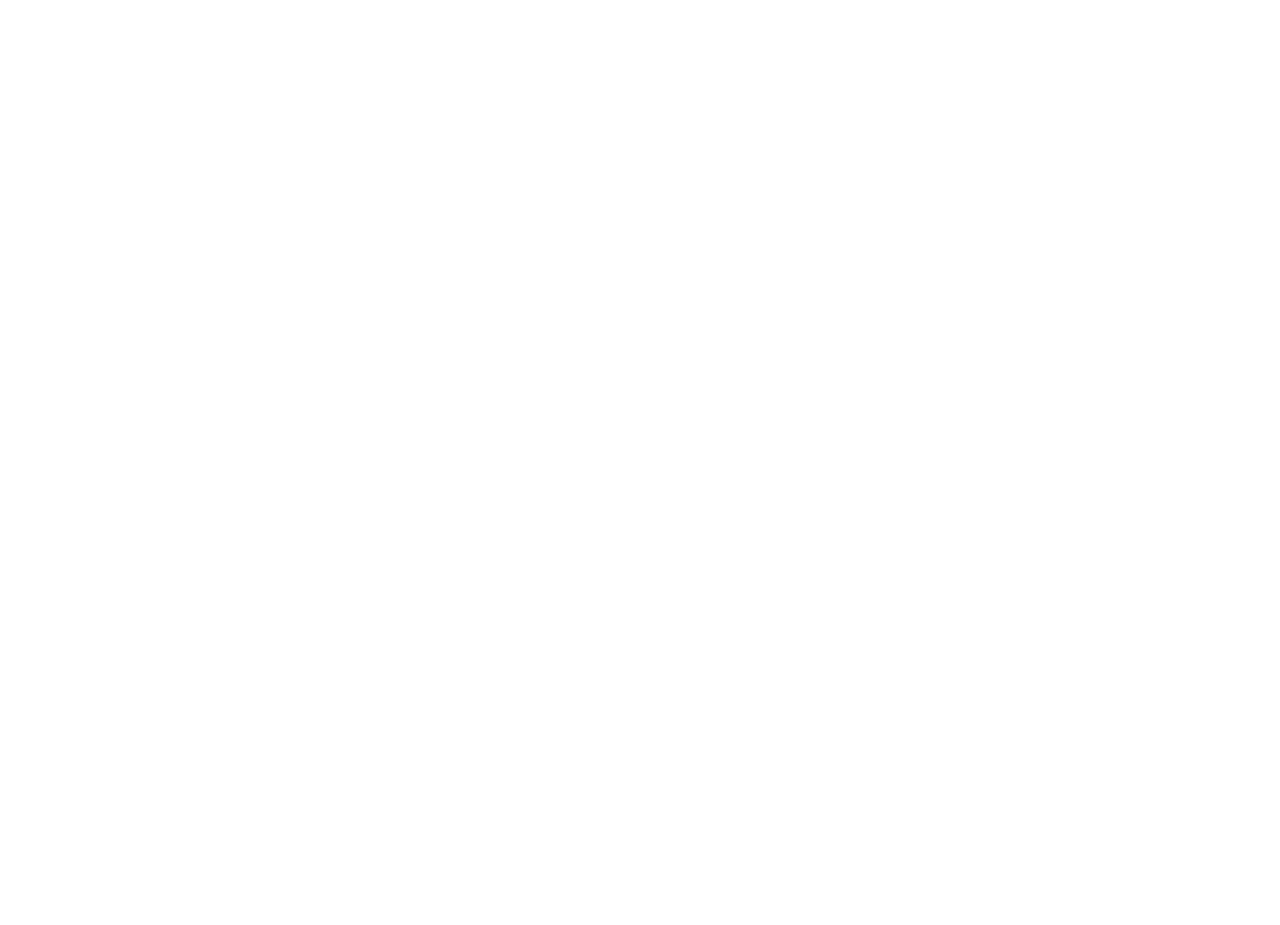
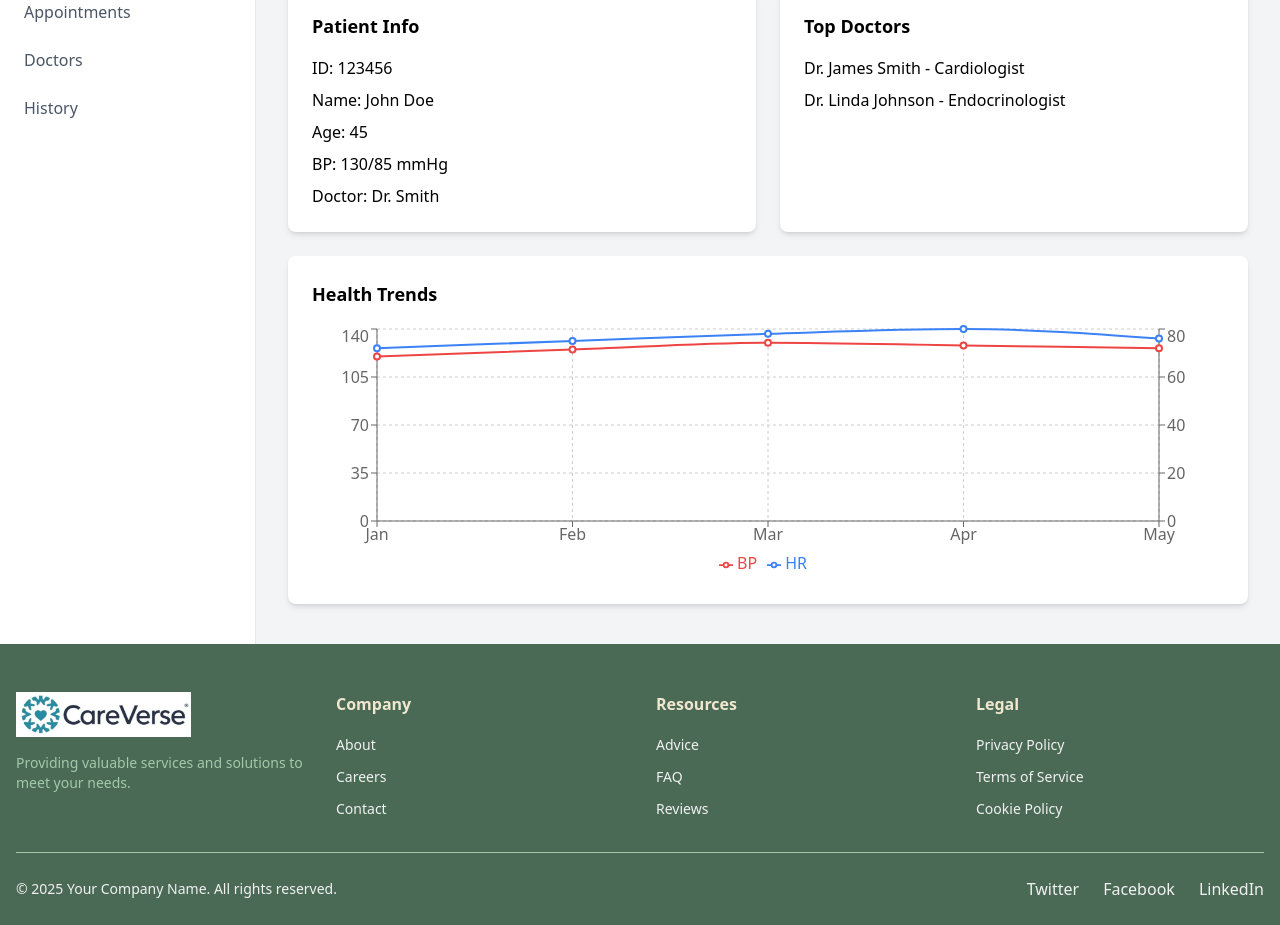
Before and after one commit to AngadSudan/Byte_Marshalls_web_Crafters, a React (Vite) app: page /profile in a window 1280 px wide. Before the commit this address had no page. Shown: the part 220-1145 px from the top of the page. Before the commit the page ends 800 px from the top, so only its background shows below. Built offline with nearby package versions, Linux system fonts and the light colour scheme.

Commit message:
added dashboard

```diff
--- a/package.json
+++ b/package.json
@@ -12,11 +12,13 @@
   "dependencies": {
     "@tailwindcss/vite": "^4.0.0",
     "axios": "^1.7.9",
+    "jspdf": "^2.5.2",
     "lucide-react": "^0.474.0",
     "react": "^18.3.1",
     "react-dom": "^18.3.1",
     "react-router-dom": "^7.1.3",
     "react-toastify": "^11.0.3",
+    "recharts": "^2.15.1",
     "tailwindcss": "^4.0.0"
   },
   "devDependencies": {
--- a/src/components/Footer.jsx
+++ b/src/components/Footer.jsx
@@ -1,27 +1,128 @@
 import React from "react";
+import logo from "../assets/logo.jpg";
+const Footer = () => {
+  const footerLinks = {
+    company: [
+      { name: "About", href: "/about" },
+      { name: "Careers", href: "/careers" },
+      { name: "Contact", href: "/contact" },
+    ],
+    resources: [
+      { name: "Advice", href: "/advice" },
+      { name: "FAQ", href: "/faq" },
+      { name: "Reviews", href: "/reviews" },
+    ],
+    legal: [
+      { name: "Privacy Policy", href: "/privacy" },
+      { name: "Terms of Service", href: "/terms" },
+      { name: "Cookie Policy", href: "/cookies" },
+    ],
+  };
 
-const Footer = () => {
+  const currentYear = new Date().getFullYear();
+
   return (
-    <footer className="bg-gray-800 text-white py-4">
-      <div className="container mx-auto text-center">
-        <p>&copy; 2023 Your Company. All rights reserved.</p>
-        <ul className="flex justify-center space-x-4 mt-2">
-          <li>
-            <a href="#about" className="hover:underline">
-              About Us
+    <footer className="bg-[#4A6A55] text-[#F1F1F1] pt-12 pb-6">
+      <div className="max-w-7xl mx-auto px-4">
+        <div className="grid grid-cols-1 md:grid-cols-4 gap-8 mb-8">
+          {/* Logo and Description */}
+          <div className="col-span-1">
+            <img
+              src={logo}
+              alt="Logo"
+              className="w-[175px] mb-4"
+              onClick={() => {
+                window.location.href = "/";
+              }}
+            />
+            <p className="text-[#A3C9A8] text-sm">
+              Providing valuable services and solutions to meet your needs.
+            </p>
+          </div>
+
+          {/* Links Sections */}
+          <div className="col-span-3 grid grid-cols-1 md:grid-cols-3 gap-8">
+            {/* Company Links */}
+            <div>
+              <h3 className="text-[#F1E7D0] font-semibold mb-4">Company</h3>
+              <ul className="space-y-2">
+                {footerLinks.company.map((link, index) => (
+                  <li key={index}>
+                    <a
+                      href={link.href}
+                      className="text-sm hover:text-[#A3C9A8] transition-colors duration-300"
+                    >
+                      {link.name}
                     </a>
                   </li>
-          <li>
-            <a href="#services" className="hover:underline">
-              Services
+                ))}
+              </ul>
+            </div>
+
+            {/* Resources Links */}
+            <div>
+              <h3 className="text-[#F1E7D0] font-semibold mb-4">Resources</h3>
+              <ul className="space-y-2">
+                {footerLinks.resources.map((link, index) => (
+                  <li key={index}>
+                    <a
+                      href={link.href}
+                      className="text-sm hover:text-[#A3C9A8] transition-colors duration-300"
+                    >
+                      {link.name}
                     </a>
                   </li>
-          <li>
-            <a href="#contact" className="hover:underline">
-              Contact
+                ))}
+              </ul>
+            </div>
+
+            {/* Legal Links */}
+            <div>
+              <h3 className="text-[#F1E7D0] font-semibold mb-4">Legal</h3>
+              <ul className="space-y-2">
+                {footerLinks.legal.map((link, index) => (
+                  <li key={index}>
+                    <a
+                      href={link.href}
+                      className="text-sm hover:text-[#A3C9A8] transition-colors duration-300"
+                    >
+                      {link.name}
                     </a>
                   </li>
+                ))}
               </ul>
+            </div>
+          </div>
+        </div>
+
+        {/* Bottom Bar */}
+        <div className="border-t border-[#A3C9A8] pt-6">
+          <div className="flex flex-col md:flex-row justify-between items-center">
+            <p className="text-sm text-[#F1F1F1]">
+              © {currentYear} Your Company Name. All rights reserved.
+            </p>
+            <div className="flex space-x-6 mt-4 md:mt-0">
+              <a
+                href="https://twitter.com"
+                className="text-[#F1F1F1] hover:text-[#A3C9A8]"
+              >
+                Twitter
+              </a>
+              <a
+                href="https://facebook.com"
+                className="text-[#F1F1F1] hover:text-[#A3C9A8]"
+              >
+                Facebook
+              </a>
+              <a
+                href="https://linkedin.com"
+                className="text-[#F1F1F1] hover:text-[#A3C9A8]"
+              >
+                LinkedIn
+              </a>
+            </div>
+          </div>
+        </div>
       </div>
     </footer>
   );
--- a/src/main.jsx
+++ b/src/main.jsx
@@ -22,6 +22,8 @@ import {
 import FAQs from "./pages/Faqs.jsx";
 import Advice from "./pages/Advice.jsx";
 import Reviews from "./pages/Reviews.jsx";
+import CareVerseDashboard from "./pages/PatientID.jsx";
+import PatientList from "./pages/PatientList.jsx";
 const router = createBrowserRouter(
   createRoutesFromElements(
     <>
@@ -34,6 +36,8 @@ const router = createBrowserRouter(
         <Route path="faq" element={<FAQs />} />
         <Route path="advice" element={<Advice />} />
         <Route path="reviews" element={<Reviews />} />
+        <Route path="profile" element={<CareVerseDashboard />} />
+        <Route path="reviews" element={<PatientList />} />
       </Route>
       <Route path="login-doctor" element={<LoginDoctor />} />
       <Route path="login-user" element={<LoginUser />} />
--- a/src/pages/LoginUser.jsx
+++ b/src/pages/LoginUser.jsx
@@ -21,7 +21,7 @@ function LoginUser() {
     ) {
       localStorage.setItem("loggedIn", true);
       alert("Login Successful!");
-      window.location.href = "/dashboard"; // Redirect after login
+      window.location.href = "/profile"; // Redirect after login
     } else {
       alert("Invalid email or password");
     }
--- a/src/pages/PatientID.jsx
+++ b/src/pages/PatientID.jsx
@@ -1,18 +1,72 @@
 import React, { useState } from "react";
-import { jsPDF } from "jspdf";
-import { Line } from "react-chartjs-2";
-import "tailwindcss/tailwind.css";
+import {
+  LineChart,
+  Line,
+  XAxis,
+  YAxis,
+  CartesianGrid,
+  Tooltip,
+  Legend,
+  ResponsiveContainer,
+} from "recharts";
 
 const CareVerseDashboard = () => {
   const [appointments, setAppointments] = useState([]);
   const [doctor, setDoctor] = useState("Select Doctor");
   const [date, setDate] = useState("");
+  const [activeTab, setActiveTab] = useState("Dashboard");
 
-  const downloadReport = () => {
-    const doc = new jsPDF();
-    doc.text("Patient Report", 10, 10);
-    doc.save("patient_report.pdf");
-  };
+  const healthData = [
+    { month: "Jan", BP: 120, HR: 72 },
+    { month: "Feb", BP: 125, HR: 75 },
+    { month: "Mar", BP: 130, HR: 78 },
+    { month: "Apr", BP: 128, HR: 80 },
+    { month: "May", BP: 126, HR: 76 },
+  ];
+
+  const doctorsList = [
+    {
+      name: "Dr. James Smith",
+      specialty: "Cardiologist",
+      availability: "Mon, Wed, Fri",
+    },
+    {
+      name: "Dr. Linda Johnson",
+      specialty: "Endocrinologist",
+      availability: "Tue, Thu",
+    },
+    {
+      name: "Dr. Robert Williams",
+      specialty: "Neurologist",
+      availability: "Mon, Thu",
+    },
+    {
+      name: "Dr. Sarah Davis",
+      specialty: "Pediatrician",
+      availability: "Wed, Fri",
+    },
+  ];
+
+  const medicalHistory = [
+    {
+      date: "2024-01-15",
+      type: "Check-up",
+      doctor: "Dr. Smith",
+      notes: "Regular check-up, BP slightly elevated",
+    },
+    {
+      date: "2024-02-01",
+      type: "Blood Test",
+      doctor: "Dr. Johnson",
+      notes: "All values within normal range",
+    },
+    {
+      date: "2024-03-10",
+      type: "ECG",
+      doctor: "Dr. Smith",
+      notes: "Normal sinus rhythm",
+    },
+  ];
 
   const bookAppointment = (e) => {
     e.preventDefault();
@@ -23,80 +77,202 @@ const CareVerseDashboard = () => {
     }
   };
 
-  const data = {
-    labels: ["Jan", "Feb", "Mar", "Apr", "May"],
-    datasets: [
-      {
-        label: "BP",
-        data: [120, 125, 130, 128, 126],
-        borderColor: "red",
-        fill: false,
-      },
-      {
-        label: "HR",
-        data: [72, 75, 78, 80, 76],
-        borderColor: "blue",
-        fill: false,
-      },
-    ],
-  };
+  const renderDashboard = () => (
+    <>
+      <div className="bg-white p-6 rounded-lg shadow-md flex justify-between items-center">
+        <h2 className="text-xl font-semibold">Patient Overview</h2>
+        <button className="bg-green-600 text-white px-4 py-2 rounded-lg hover:bg-green-700 transition-colors">
+          Download Report
+        </button>
+      </div>
 
-  return (
-    <div className="flex min-h-screen bg-gray-800 text-white">
-      <aside className="w-56 bg-green-700 p-5 h-screen fixed">
-        <h2 className="text-xl font-bold">CareVerse</h2>
-        <nav className="mt-4">
-          <a href="#" className="block py-2 px-4 rounded hover:bg-green-600">Dashboard</a>
-          <a href="#" className="block py-2 px-4 rounded hover:bg-green-600">Appointments</a>
-          <a href="#" className="block py-2 px-4 rounded hover:bg-green-600">Doctors</a>
-          <a href="#" className="block py-2 px-4 rounded hover:bg-green-600">History</a>
-        </nav>
-      </aside>
-      <main className="ml-60 p-6 flex flex-col gap-6 w-full">
-        <div className="bg-white text-black p-4 rounded shadow text-center">
-          <h2 className="text-xl font-semibold">Patient Overview</h2>
-          <button onClick={downloadReport} className="bg-red-500 text-white px-4 py-2 rounded mt-2">Download Report</button>
+      <div className="grid grid-cols-1 md:grid-cols-2 gap-6">
+        <div className="bg-white p-6 rounded-lg shadow-md">
+          <h3 className="text-lg font-semibold mb-4">Patient Info</h3>
+          <div className="space-y-2">
+            <p>
+              <span className="font-medium">ID:</span> 123456
+            </p>
+            <p>
+              <span className="font-medium">Name:</span> John Doe
+            </p>
+            <p>
+              <span className="font-medium">Age:</span> 45
+            </p>
+            <p>
+              <span className="font-medium">BP:</span> 130/85 mmHg
+            </p>
+            <p>
+              <span className="font-medium">Doctor:</span> Dr. Smith
+            </p>
           </div>
-        <div className="grid grid-cols-2 gap-4">
-          <div className="bg-white text-black p-4 rounded shadow">
-            <h3 className="font-semibold">Patient Info</h3>
-            <p><strong>ID:</strong> 123456</p>
-            <p><strong>Name:</strong> John Doe</p>
-            <p><strong>Age:</strong> 45</p>
-            <p><strong>BP:</strong> 130/85 mmHg</p>
-            <p><strong>Doctor:</strong> Dr. Smith</p>
         </div>
-          <div className="bg-white text-black p-4 rounded shadow">
-            <h3 className="font-semibold">Top Doctors</h3>
-            <ul>
+
+        <div className="bg-white p-6 rounded-lg shadow-md">
+          <h3 className="text-lg font-semibold mb-4">Top Doctors</h3>
+          <ul className="space-y-2">
             <li>Dr. James Smith - Cardiologist</li>
             <li>Dr. Linda Johnson - Endocrinologist</li>
           </ul>
         </div>
       </div>
-        <div className="bg-white text-black p-4 rounded shadow">
-          <Line data={data} />
+
+      <div className="bg-white p-6 rounded-lg shadow-md">
+        <h3 className="text-lg font-semibold mb-4">Health Trends</h3>
+        <div className="h-64 w-full">
+          <ResponsiveContainer width="100%" height="100%">
+            <LineChart data={healthData}>
+              <CartesianGrid strokeDasharray="3 3" />
+              <XAxis dataKey="month" />
+              <YAxis yAxisId="left" />
+              <YAxis yAxisId="right" orientation="right" />
+              <Tooltip />
+              <Legend />
+              <Line
+                yAxisId="left"
+                type="monotone"
+                dataKey="BP"
+                stroke="#ef4444"
+                strokeWidth={2}
+              />
+              <Line
+                yAxisId="right"
+                type="monotone"
+                dataKey="HR"
+                stroke="#3b82f6"
+                strokeWidth={2}
+              />
+            </LineChart>
+          </ResponsiveContainer>
         </div>
-        <div className="bg-white text-black p-4 rounded shadow">
-          <h3 className="font-semibold">Book Appointment</h3>
-          <form onSubmit={bookAppointment} className="flex flex-col gap-2">
-            <select value={doctor} onChange={(e) => setDoctor(e.target.value)} className="p-2 border rounded">
+      </div>
+    </>
+  );
+
+  const renderAppointments = () => (
+    <>
+      <div className="bg-white p-6 rounded-lg shadow-md">
+        <h3 className="text-lg font-semibold mb-4">Book Appointment</h3>
+        <form onSubmit={bookAppointment} className="space-y-4">
+          <select
+            value={doctor}
+            onChange={(e) => setDoctor(e.target.value)}
+            className="w-full p-2 border border-gray-300 rounded-lg focus:outline-none focus:ring-2 focus:ring-green-500"
+          >
             <option>Select Doctor</option>
             <option>Dr. Smith</option>
             <option>Dr. Johnson</option>
           </select>
-            <input type="date" value={date} onChange={(e) => setDate(e.target.value)} className="p-2 border rounded" />
-            <button type="submit" className="bg-green-500 text-white px-4 py-2 rounded">Book Now</button>
+          <input
+            type="date"
+            value={date}
+            onChange={(e) => setDate(e.target.value)}
+            className="w-full p-2 border border-gray-300 rounded-lg focus:outline-none focus:ring-2 focus:ring-green-500"
+          />
+          <button
+            type="submit"
+            className="w-full bg-green-600 text-white px-4 py-2 rounded-lg hover:bg-green-700 transition-colors"
+          >
+            Book Now
+          </button>
         </form>
       </div>
-        <div className="bg-white text-black p-4 rounded shadow">
-          <h3 className="font-semibold">Booked Appointments</h3>
-          <ul>
+
+      <div className="bg-white p-6 rounded-lg shadow-md">
+        <h3 className="text-lg font-semibold mb-4">Booked Appointments</h3>
+        {appointments.length === 0 ? (
+          <p className="text-gray-500">No appointments booked yet.</p>
+        ) : (
+          <ul className="space-y-2">
             {appointments.map((appt, index) => (
-              <li key={index}>{`Appointment with ${appt.doctor} on ${appt.date}`}</li>
+              <li key={index} className="p-3 bg-gray-50 rounded-lg">
+                Appointment with {appt.doctor} on {appt.date}
+              </li>
             ))}
           </ul>
+        )}
       </div>
+    </>
+  );
+
+  const renderDoctors = () => (
+    <div className="bg-white p-6 rounded-lg shadow-md">
+      <h3 className="text-lg font-semibold mb-6">Available Doctors</h3>
+      <div className="grid grid-cols-1 md:grid-cols-2 gap-4">
+        {doctorsList.map((doc, index) => (
+          <div
+            key={index}
+            className="p-4 border rounded-lg hover:shadow-md transition-shadow"
+          >
+            <h4 className="font-semibold text-lg">{doc.name}</h4>
+            <p className="text-gray-600">{doc.specialty}</p>
+            <p className="text-sm text-gray-500">
+              Available: {doc.availability}
+            </p>
+          </div>
+        ))}
+      </div>
+    </div>
+  );
+
+  const renderHistory = () => (
+    <div className="bg-white p-6 rounded-lg shadow-md">
+      <h3 className="text-lg font-semibold mb-6">Medical History</h3>
+      <div className="space-y-4">
+        {medicalHistory.map((record, index) => (
+          <div key={index} className="p-4 border rounded-lg">
+            <div className="flex justify-between items-start mb-2">
+              <span className="font-medium">{record.type}</span>
+              <span className="text-sm text-gray-500">{record.date}</span>
+            </div>
+            <p className="text-gray-600">Doctor: {record.doctor}</p>
+            <p className="text-gray-600 mt-2">{record.notes}</p>
+          </div>
+        ))}
+      </div>
+    </div>
+  );
+
+  const renderContent = () => {
+    switch (activeTab) {
+      case "Dashboard":
+        return renderDashboard();
+      case "Appointments":
+        return renderAppointments();
+      case "Doctors":
+        return renderDoctors();
+      case "History":
+        return renderHistory();
+      default:
+        return renderDashboard();
+    }
+  };
+
+  return (
+    <div className="min-h-screen bg-gray-100">
+      <aside className="fixed w-64 h-screen bg-white border-r border-gray-200">
+        <div className="p-6">
+          <h2 className="text-2xl font-bold text-green-600">CareVerse</h2>
+        </div>
+        <nav className="mt-4">
+          {["Dashboard", "Appointments", "Doctors", "History"].map((item) => (
+            <button
+              key={item}
+              onClick={() => setActiveTab(item)}
+              className={`w-full text-left px-6 py-3 transition-colors ${
+                activeTab === item
+                  ? "bg-green-50 text-green-600 border-r-4 border-green-600"
+                  : "text-gray-600 hover:bg-green-50 hover:text-green-600"
+              }`}
+            >
+              {item}
+            </button>
+          ))}
+        </nav>
+      </aside>
+
+      <main className="ml-64 p-8">
+        <div className="max-w-6xl mx-auto space-y-6">{renderContent()}</div>
       </main>
     </div>
   );
```
Also changed, not shown: src/components/Header.jsx (+10 -4 lines), 1 other file (tests, documents, lock files or other folders). Lines whose indentation alone changed are shown as unchanged.
